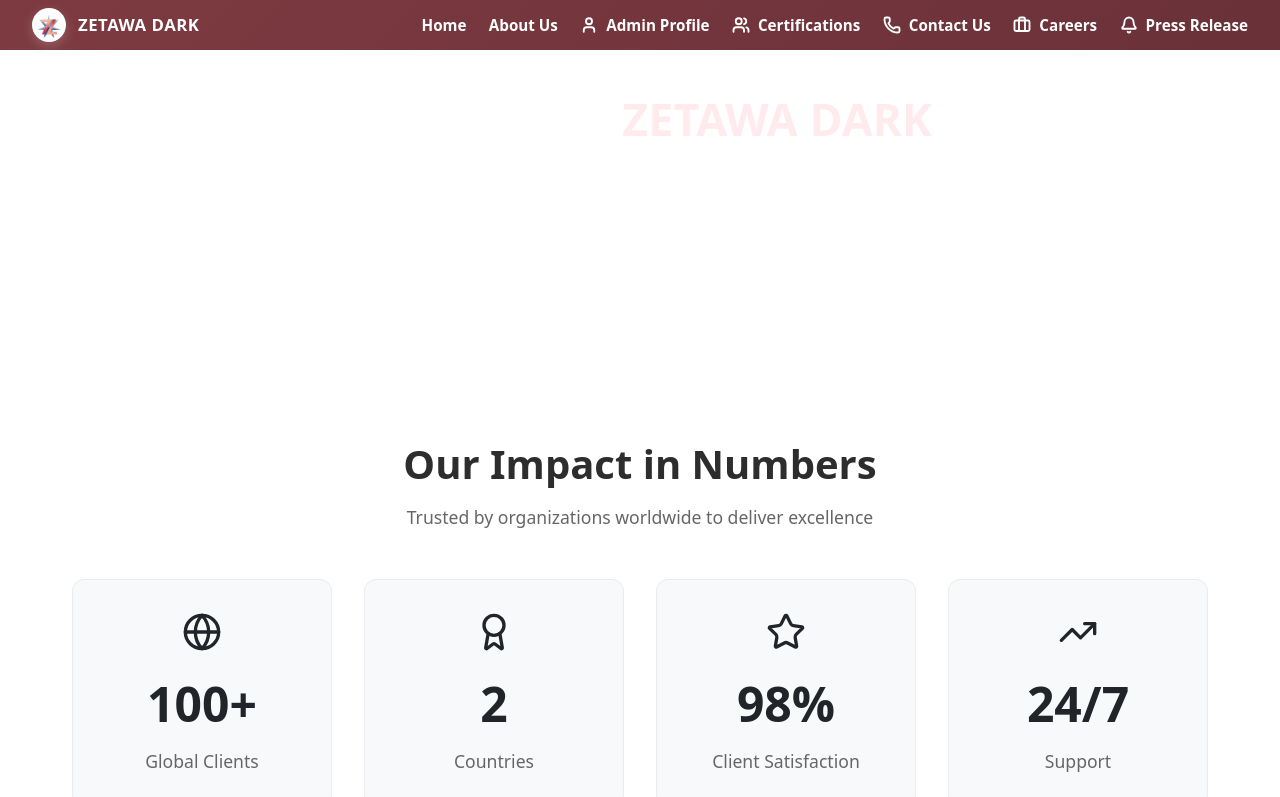
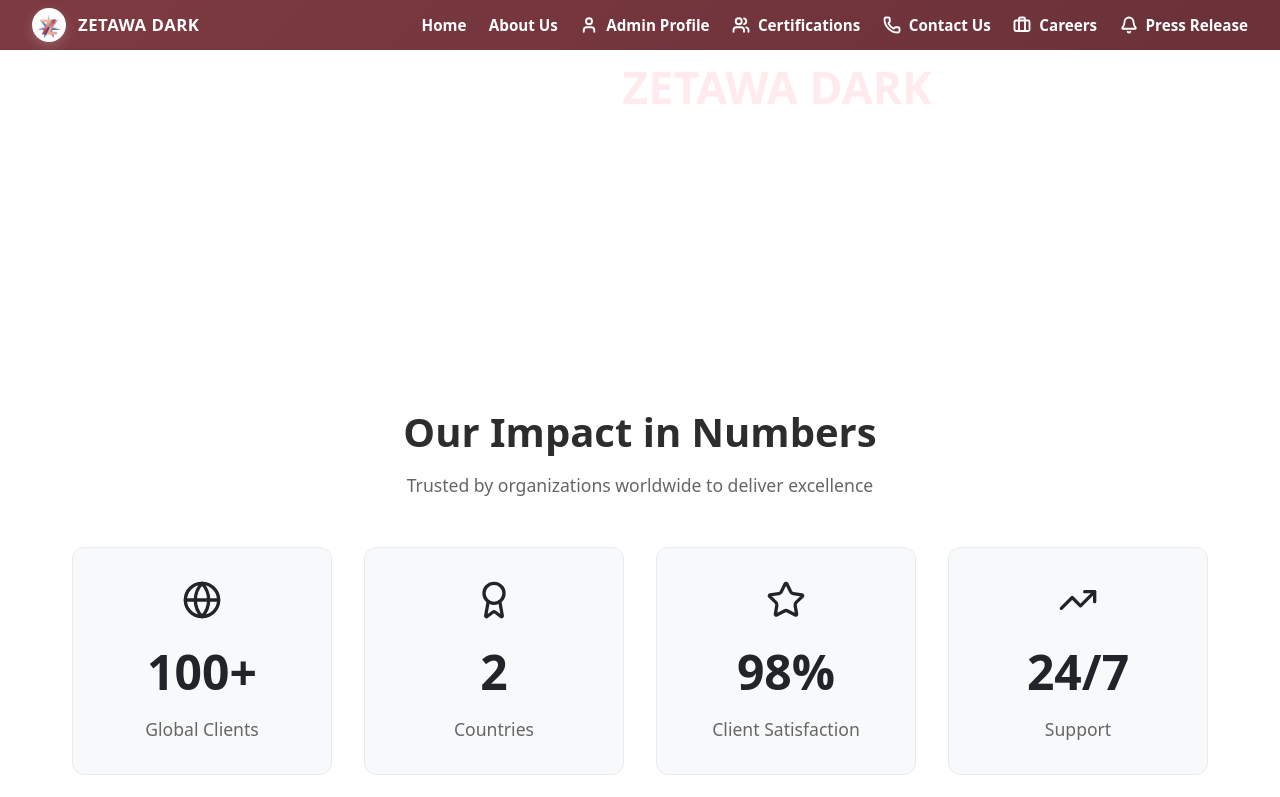
Before and after one commit to saniya-dogra/Zetawa, a React (Vite) app in the folder zetawa-main/: page /#/ in a window 1280 px wide. Shown: the top 797 px of the page. Built offline with nearby package versions, Linux system fonts and the light colour scheme.

Commit message:
Change MainPage.jsx

```diff
--- a/zetawa-main/src/components/MainPage.jsx
+++ b/zetawa-main/src/components/MainPage.jsx
@@ -142,7 +142,7 @@ const MainPage = () => {
       <header style={{
         backgroundColor: 'var(--primary-red)',
         color: 'white',
-        padding: '2rem 0 4rem 0',
+        padding: '0 0 4rem 0',
         textAlign: 'center',
         position: 'relative',
         overflow: 'hidden'
```
